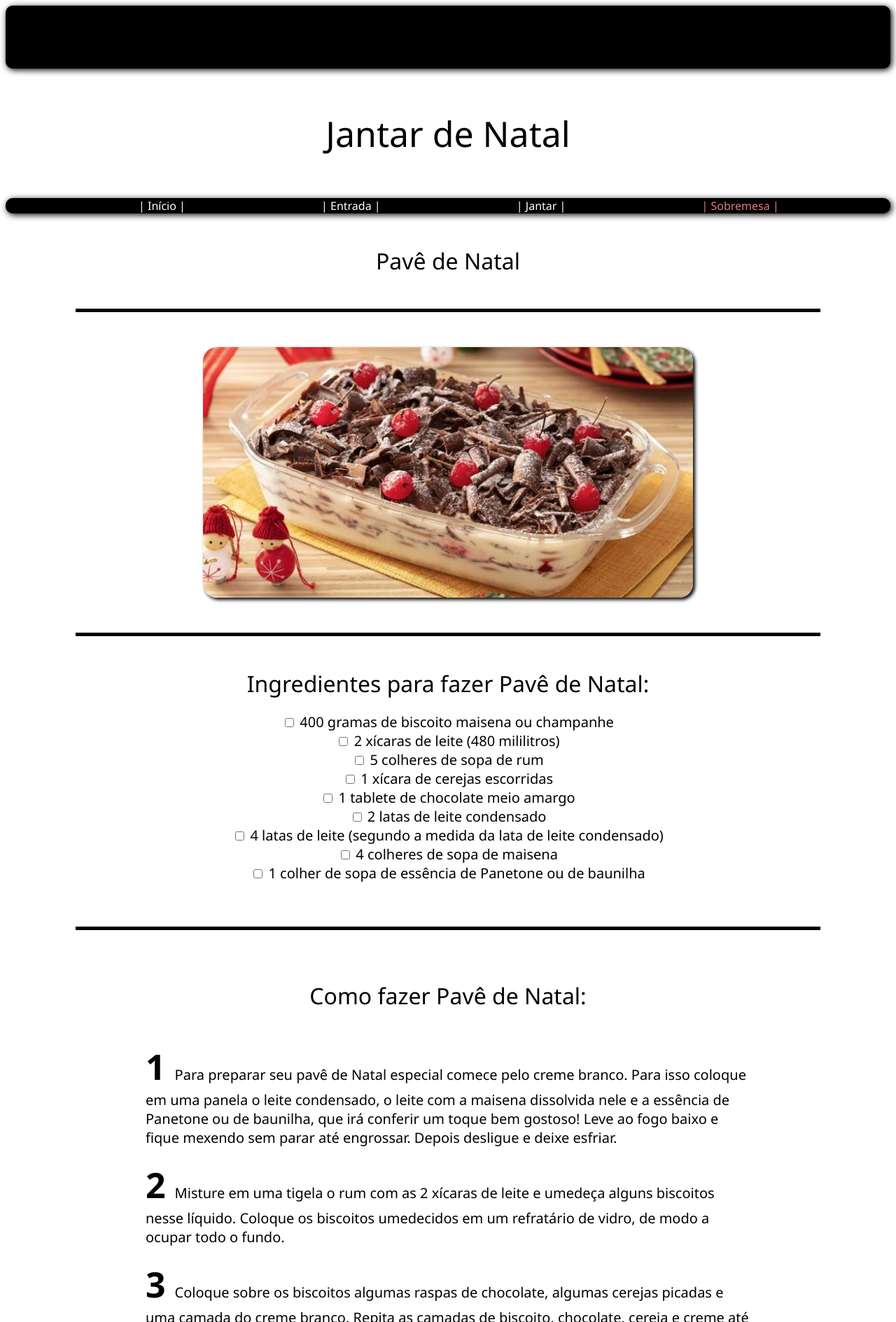
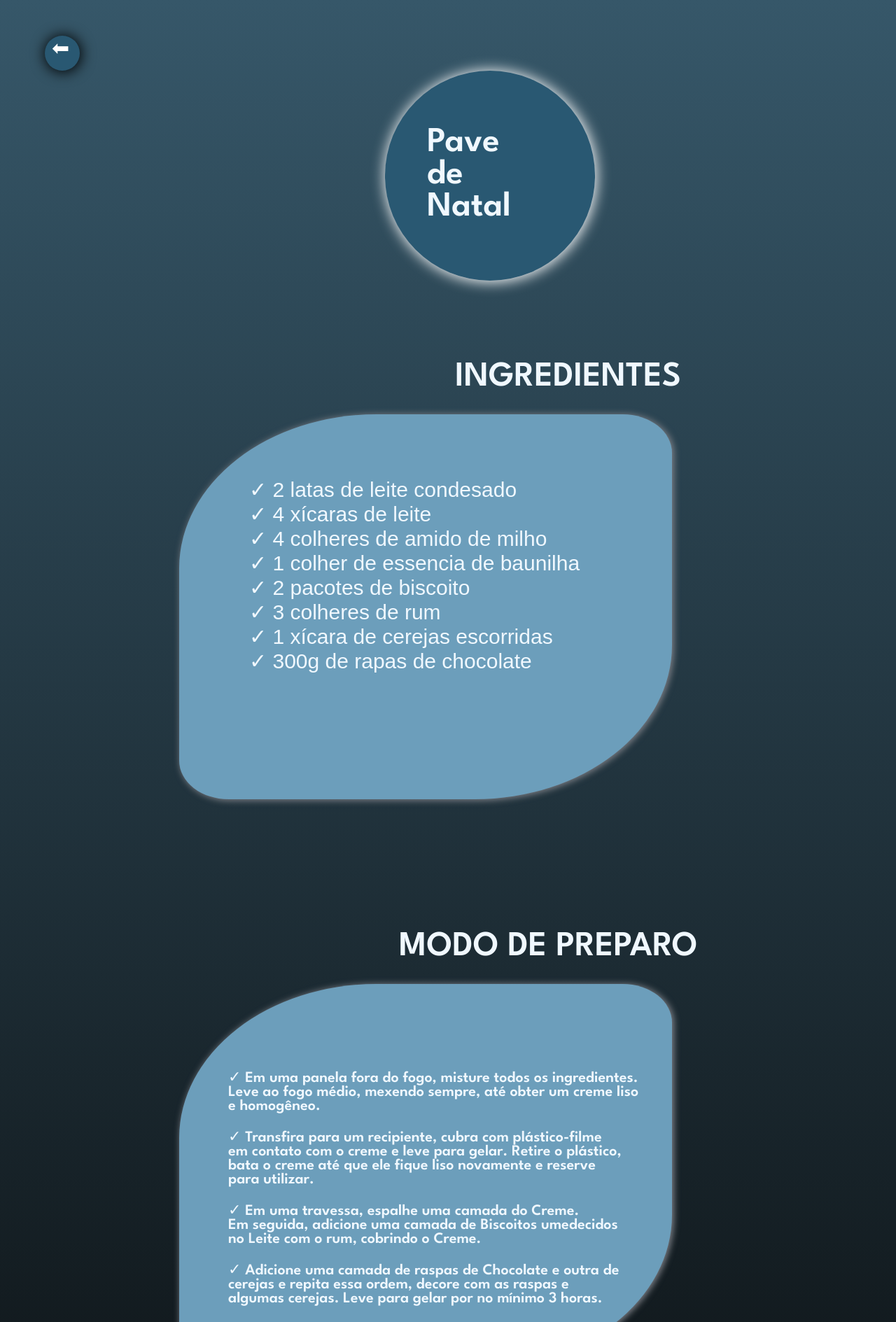
Before and after one commit to MariaSoligo/receitas-de-natal-2023, a plain HTML site: page sobremesa.html in a window 1280 px wide. Shown: the top 1889 px of the page at 70% size. Drawn offline with Linux system fonts and the light colour scheme.

Commit message:
Mudanças no site

```diff
--- a/estilo/estilo.css
+++ b/estilo/estilo.css
@@ -1,77 +1,85 @@
+html, body {
+    width: 100%;
+    height: 100%;
+    margin: 0;
+    padding: 0;
+    font-family: League Spartan;
+}
 
+body {
+    background: linear-gradient(to bottom,#233945 , #8dbeda);
+    background-size: cover;
+}
 
-.header{
-    background-color:#d6929c;
-    height: 50px;
-    width: 100%;
-    text-align: center;
-    border-radius: 10px;
-    padding-top: 25px;
-    box-shadow: 1px 5px 3px white;
-    font-family: dancing script;
+.item{
+    width: 150px;
+    height: 150px;
+    background-color: #6c9ebb;
+    border-radius: 50%;
+    cursor: pointer;
+    display: inline-block;
+    margin-top: 100px;
+    margin-left: 230px;
+    cursor: pointer;
+    box-shadow: 2px 1px 30px 1px rgb(0, 0, 0);
+}
 
+.topo{
+    width: 300px;
+    height: 300px;
+    background-color: #295872;
+    border-radius: 50%;
+    cursor: pointer;
+    display: inline-block;
+    margin-top: 20px;
+    margin-left: 550px;
+    cursor: pointer;
+    box-shadow: 1px 1px 20px 5px rgb(192, 192, 192);
 
 }
 
-body {
-    background-color: #2e6a67;
+.img{
+    width: 190px;
+    margin-left: 55px;
+    margin-top: 10px;
 }
 
-
-h1 {
-
-   font-weight: 100;
-   text-align: center;
-   padding-top: 20px;
-   color: aliceblue;
-   width: 100%;
-
+.a{
+    font-size: 50px;
+    margin-left: 60px;
+    text-decoration: none;
+    color: rgb(255, 255, 255);
 }
 
-.link{
-    background: #d6929c;
-    box-shadow: 2px 2px 2px 2px white;
-    border-radius: 10px;
-    height: 100%;
-
+div:hover{
+    transform: scale(1.05);
+    transition: .6s;
 }
 
-a{
-    font-family: 'Franklin Gothic Medium', 'Arial Narrow', Arial, sans-serif;
-  color: aliceblue;
-  text-decoration: none;
-  padding-left: 190px;
-  font-size: 17px;
-  width: 100%;
+.entrada{
+    font-size: 30px;
+    color: aliceblue;
+    text-decoration: none;
+    margin-left: 25px;
 }
 
-a:hover{
-    color: rgb(62, 74, 60);
+.jantar{
+    font-size: 30px;
+    color: aliceblue;
+    text-decoration: none;
+    margin-left: 35px;
 }
 
-.foto {
-    display: block;
-    margin-left: auto;
-    margin-right: auto;
-    width: 40%;
-    margin-top: 40px;
-    margin-bottom: 50px;
-    border-radius: 20px;
-    box-shadow: 3px 3px 50px white;
+.sobremesa{
+    font-size: 26px;
+    color: aliceblue;
+    text-decoration: none;
+    margin-left: 12px;
 }
 
-.h1{
-
-    font-size: 50px;
-
+img{
+    width:50px;
+    margin-left: 50px;
+    margin-top: 20px;
+    margin-bottom: 10px;
 }
-
-@media (min-width:300) {
-    a {
-    font-family: 'Franklin Gothic Medium', 'Arial Narrow', Arial, sans-serif;
-    color: rgb(240, 255, 246);
-    text-decoration: none;
-    font-size: 10px;
-    width: 100%;
-    }
-}
--- a/estilo/estilo2.css
+++ b/estilo/estilo2.css
@@ -1,76 +1,128 @@
 *{
-    font-family: 'Segoe UI', Tahoma, Geneva, Verdana, sans-serif;
-
+    margin: 0;
+    padding: 0;
+    font-family: League Spartan;
 
 }
 
-.header{
-    background-color: black;
-    height: 65px;
-    text-align: center;
-    border-radius: 10px;
-    padding-top: 25px;
-    box-shadow: 2px 2px 10px;
-    font-weight: 200;
 
+body {
+    background: linear-gradient(to bottom,#365769 , #0f1518);
+    background-size: cover;
+}
+
+
+
+.topo{
+    width: 50px;
+    height: 50px;
+    background-color: #295872;
+    border-radius: 50%;
+    cursor: pointer;
+    display: inline-block;
+    margin-top: 4%;
+    margin-left: 5%;
+    cursor: pointer;
+    box-shadow: 1px 1px 20px 1px rgb(0, 0, 0);
 
 }
 
-h1 {
 
-    font-weight: 200;
-    text-align: center;
-    padding-top: 25px;
-    padding-bottom: 25px;
+.img{
+    width: 120px;
+    margin-left: 43px;
+    margin-top: 10px;
+    margin-bottom: 0;
+}
 
 
- }
-
- .link{
-    background: black;
-    box-shadow: 2px 2px 10px;
-    border-radius: 10px;
+.a{
+    font-size: 30px;
+    padding-top: 10px;
+    margin-left: 10px;
+    text-decoration: none;
+    color: rgb(255, 255, 255);
 }
 
-a{
-  color: white;
-  text-decoration: none;
-  padding-left: 190px;
+.item1{
+
+    width: 300px;
+    height: 300px;
+    background-color: #295872;
+    border-radius: 50%;
+    cursor: pointer;
+    display: inline-block;
+    margin-bottom: 100px;
+    margin-left: 550px;
+    cursor: pointer;
+    box-shadow: 1px 1px 20px 1px rgb(255, 255, 255);
+
 }
 
-a:hover{
-    color: rgb(230, 120, 120);
+img{
+    width: 250px;
+    margin-left: 30px;
+    margin-top: 30px;
 }
 
-.h1{
-    font-family: 'Segoe UI', Tahoma, Geneva, Verdana, sans-serif;
-    font-size: 50px;
+.item{
+    width: 55%;
+    height: 550px;
+    background-color: #6c9ebb;
+    border-radius: 40% 10%;
+    cursor: pointer;
+    margin-top: 30px;
+    margin-right: 50px;
+    margin-left: 20%;
+    margin-bottom: 10%;
+    cursor: pointer;
+    box-shadow: 2px 1px 10px 1px rgb(123, 126, 133);
 }
 
-.foto {
-    display: block;
-    margin-left: auto;
-    margin-right: auto;
-    width: 700px;
-    margin-top: 50px;
-    margin-bottom: 50px;
-    border-radius: 20px;
-    box-shadow: 3px 3px 5px;
+div:hover{
+    transform: scale(1.05);
+    transition: .6s;
 }
 
 p{
-    font-size: 20px;
-    padding-left: 200px;
-    padding-right: 200px;
+    font-size: 50px;
+    color: aliceblue;
+
 }
 
-.linha{
-    background-color: black;
-    height: 5px;
-    margin: 0px 100px 0px 100px;
+h1{
+    color: #8dbeda;
+    margin-left: 400px;
+    font-size: 50px;
+    margin-top: 30px;
+    display: inline-block;
 }
 
-b{
-    font-size: 50px;
-    align-items: center;
+.um{
+    margin-left:650px;
 }
+
+.dois{
+margin-left:570px;
+}
+
+.titulo{
+    margin-left: 60px;
+    margin-top: 80px;
+}
+
+.ingrediente{
+font-family: sans-serif;
+
+font-size: 30px;
+padding-top: 90px;
+padding-left: 100px;
+
+}
+
+.ingrediente2{
+    padding-top: 120px;
+padding-left: 70px;
+font-size: 22px;
+float: inline-start;
+}
--- a/sobremesa.html
+++ b/sobremesa.html
@@ -5,66 +5,94 @@
     <meta name="viewport" content="width=device-width, initial-scale=1.0">
     <link rel="shortcut icon" href="icon.png" type="image/x-icon">
     <link rel="stylesheet" href="./estilo/estilo2.css">
+    <link rel="preconnect" href="https://fonts.googleapis.com">
+<link rel="preconnect" href="https://fonts.gstatic.com" crossorigin>
+<link href="https://fonts.googleapis.com/css2?family=Dancing+Script:wght@700&family=League+Spartan:wght@600&family=Montserrat:wght@200;300&family=Poppins:wght@500;600;700&display=swap" rel="stylesheet">
+
     <title>Sobremesa</title>
 </head>
 <body>
-    <div class="header">
-        <img class="logo" src="./imagens/logo.png" alt="" width="100"> </div>
-
-        <h1 class="h1">Jantar de Natal</h1>
 
 
-        <div class="link">
-            <a href="./index.html">| Início | </a>
-        <a href="./entrada.html" > | Entrada | </a>
-        <a href="./jantar.html"> | Jantar | </a>
-        <a href="" style="color: rgb(230, 120, 120);"> | Sobremesa | </a>
-        </div>
+    <header>
 
-     <h1>Pavê de Natal </h1>
+        <div class="topo">
 
-     <div class="linha"> </div>
 
-     <img class="foto" src="./imagens/sobremesa.jpg" alt="">
-
-        <div class="linha"> </div>
-
-     <h1>Ingredientes para fazer Pavê de Natal:</p>
+            <a href="./index.html" class="a">⬅</a>
 
 
 
-        <p>
-            <input type="checkbox" name=" " id="i">  400 gramas de biscoito maisena ou champanhe <br>
-            <input type="checkbox" name=" " id="i"> 2 xícaras de leite (480 mililitros)
-            <br>
-            <input type="checkbox" name=" " id="i">  5 colheres de sopa de rum <br>
-            <input type="checkbox" name=" " id="i">   1 xícara de cerejas escorridas
-            <br>
-            <input type="checkbox" name=" " id="i">  1 tablete de chocolate meio amargo <br>
-            <input type="checkbox" name="" id="i">  2 latas de leite condensado <br>
-            <input type="checkbox" name="" id="i">  4 latas de leite (segundo a medida da lata de leite condensado) <br>
-            <input type="checkbox" name="" id="i">  4 colheres de sopa de maisena <br>
-            <input type="checkbox" name="" id="i">  1 colher de sopa de essência de Panetone ou de baunilha <br>
+           </div>
 
-        </p>
+        </div>
+    </header>
 
-        <br>
-        <div class="linha"> </div>
 
-        <h1>
-             Como fazer Pavê de Natal:
-        </h1>
-            <p><b>1 </b>  Para preparar seu pavê de Natal especial comece pelo creme branco. Para isso coloque em uma panela o leite condensado, o leite com a maisena dissolvida nele e a essência de Panetone ou de baunilha, que irá conferir um toque bem gostoso! Leve ao fogo baixo e fique mexendo sem parar até engrossar. Depois desligue e deixe esfriar.</p>
+        <main>
 
-            <p><b>2 </b>  Misture em uma tigela o rum com as 2 xícaras de leite e umedeça alguns biscoitos nesse líquido. Coloque os biscoitos umedecidos em um refratário de vidro, de modo a ocupar todo o fundo.</p>
 
-            <p><b>3 </b>   Coloque sobre os biscoitos algumas raspas de chocolate, algumas cerejas picadas e uma camada do creme branco. Repita as camadas de biscoito, chocolate, cereja e creme até terminar o creme.</p>
+            <div class="item1">
+                <p class="titulo">Pave<br>de <br>Natal</p>
+            </div>
 
-            <p><b>4 </b>  Decore a última camada do seu pavê de Natal com as restantes raspas de chocolate e cerejas, que podem ser inteiras. Leve à geladeira por, no mínimo, 3 horas, para ganhar consistência. Sirva, bom apetite e feliz Natal!</p>
+            <br><br>
+
+            <p class="um"> INGREDIENTES</p>
+
+            <div class="item">
+
+                <p class="ingrediente">
+
+                    ✓ 2 latas de leite condesado <br>
+                       ✓ 4 xícaras de leite<br>
+                       ✓ 4 colheres de amido de milho <br>
+                       ✓ 1 colher de essencia de baunilha <br>
+                       ✓ 2 pacotes de biscoito <br>
+                       ✓ 3 colheres de rum  <br>
+                       ✓ 1 xícara de cerejas escorridas<br>
+                       ✓ 300g de rapas de chocolate<br>
+
+                </p>
+
+            </div>
+
+            <br><br><br><br>
+
+            <p class="dois">MODO DE PREPARO</p>
+
+            <div class="item">
+
+                <p class="ingrediente2">
+
+                    ✓ Em uma panela fora do fogo, misture todos os ingredientes. <br>
+                    Leve ao fogo médio, mexendo sempre, até obter um creme liso <br>
+                    e homogêneo.
+
+                    <br><br>
+                    ✓ Transfira para um recipiente, cubra com plástico-filme <br>
+                    em contato com o creme e leve para gelar. Retire o plástico, <br>
+                    bata o creme até que ele fique liso novamente e reserve <br>
+                    para utilizar.
+
+                    <br><br>
+                    ✓ Em uma travessa, espalhe uma camada do Creme. <br>
+                    Em seguida, adicione
+                    uma camada de Biscoitos umedecidos <br>
+                    no Leite com o rum, cobrindo o Creme.
+                     <br><br>
+                     ✓ Adicione uma camada de raspas de Chocolate e outra de <br>
+                     cerejas e repita essa ordem, decore com as raspas e <br>
+                     algumas cerejas. Leve para gelar por no mínimo 3 horas.
+                    <br><br>
 
 
 
-            <br>
-            <div class="linha"> </div>
+                </p>
+            </div>
+
+        </main>
+
+
         </body>
 </html>
```
Also changed, not shown: entrada.html (+66 -39 lines), index.html (+26 -11 lines), jantar.html (+72 -49 lines), imagens/arvore.png (added), imagens/ingredientes.png (added), imagens/ingredientes2.png (added), imagens/logo.png (added), imagens/logo2.png, imagens/logo3.png (added), imagens/prato.png (added), imagens/preparo.png (added), imagens/preparo2.png (added).
